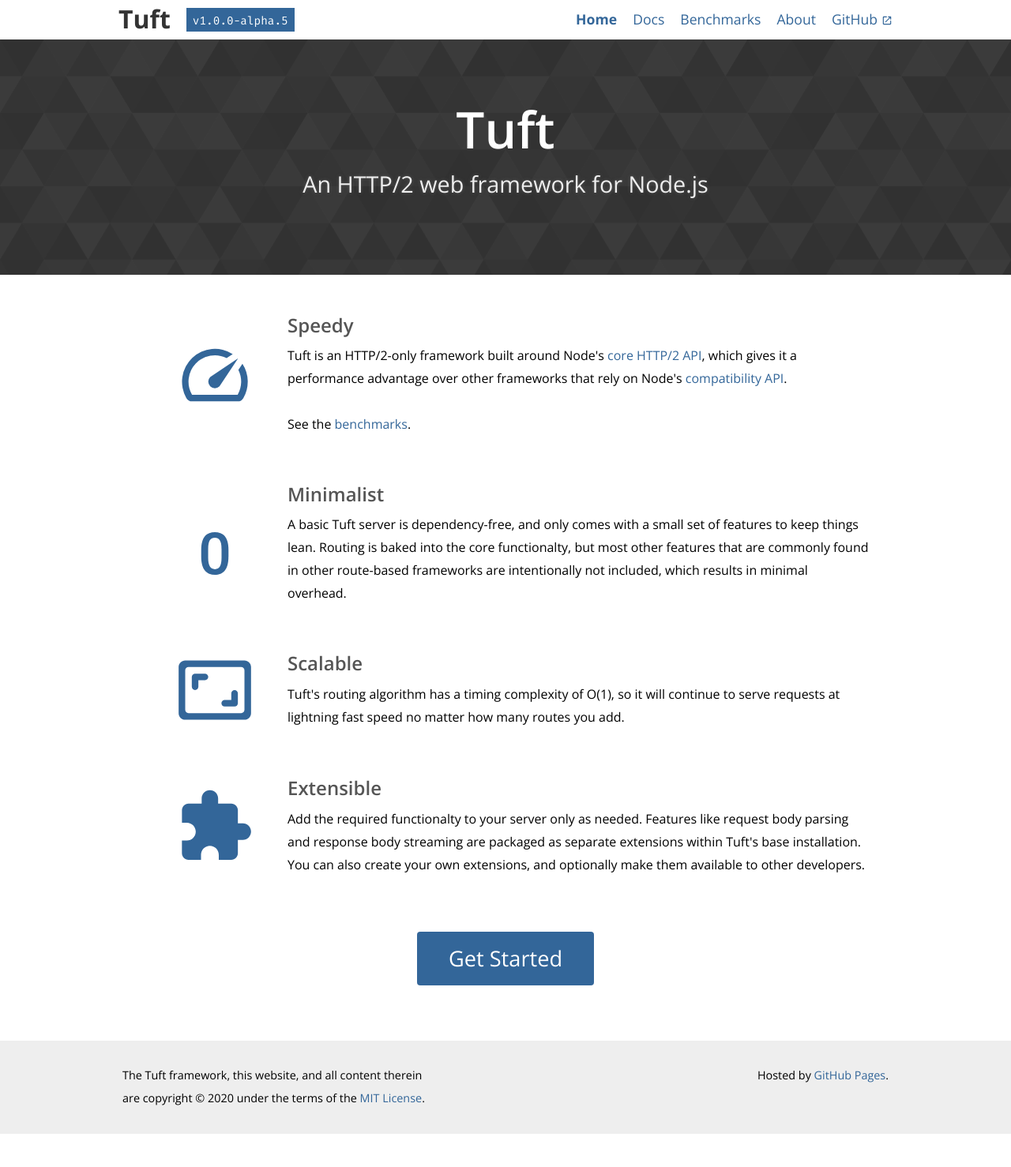
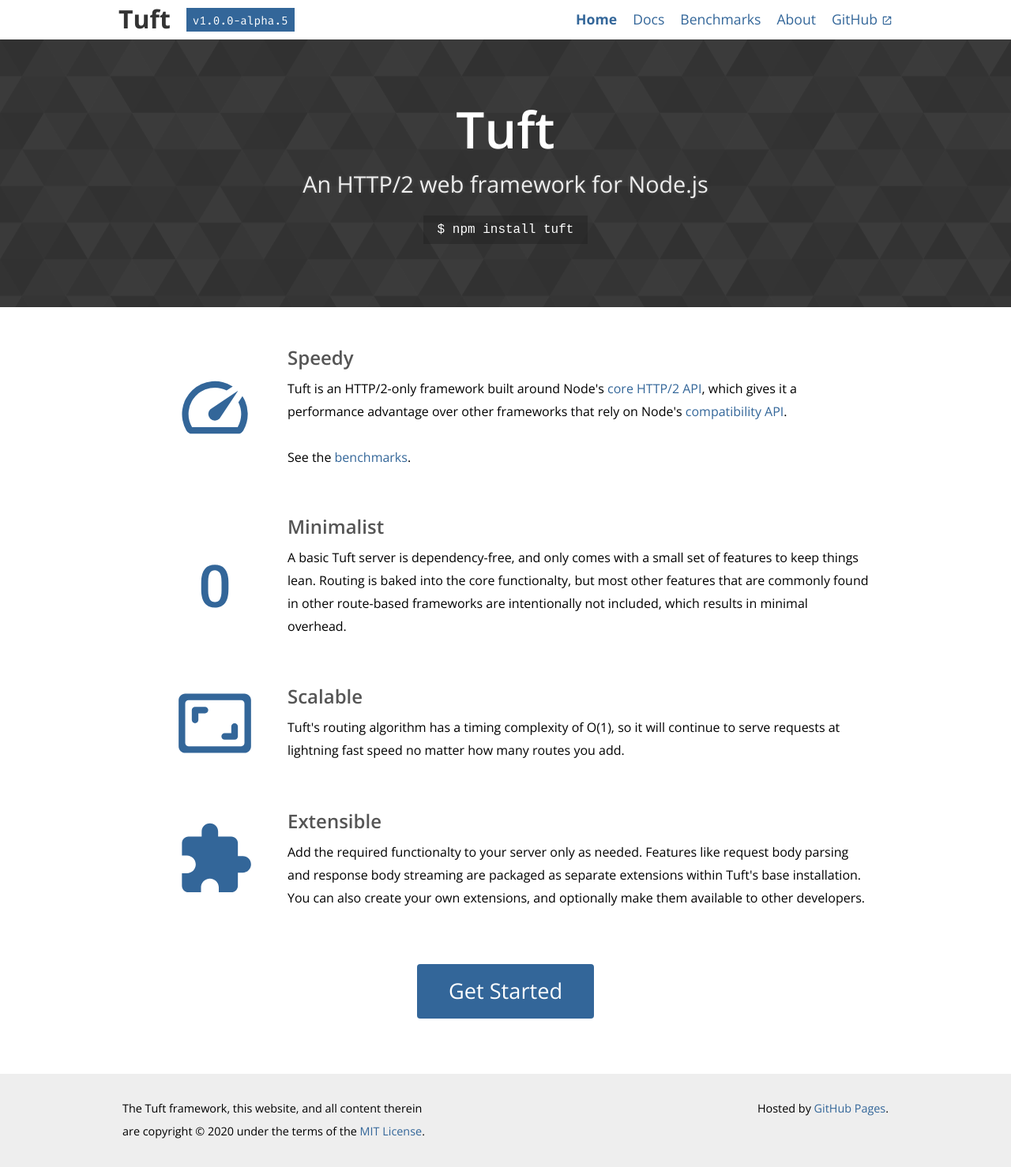
Before and after one commit to tuftjs/tuft.dev, a Jekyll site: the page built from index.html, in a window 1280 px wide. Shown: the whole page at 79% size. Built offline with Jekyll 4.4.1, drawn with Linux system fonts in a browser that asks for light colours; before the commit the page ends 1436 px from its top, so only the background shows below that.

Commit message:
Add 'npm install' code element to landing page

```diff
--- a/_sass/main.scss
+++ b/_sass/main.scss
@@ -93,7 +93,7 @@
   color: #eee;
   text-align: center;
   margin: auto;
-  padding: 0 25px 100px 25px;
+  padding: 0 25px 25px 25px;
   max-width: 630px;
   max-height: 300px;
   text-shadow: 0 0 4px #555;
@@ -554,3 +554,16 @@
 #about-main p {
   margin: 10px 0;
 }
+
+#intro-code-container {
+  display: flex;
+  justify-content: center;
+  margin-bottom: 80px;
+}
+
+#intro-code-container code {
+  background-color: #2227;
+  font-size: 1rem;
+  color: #fff;
+  padding: 4px 18px;
+}
--- a/index.html
+++ b/index.html
@@ -5,6 +5,9 @@
 <section id="intro">
   <h1 id="intro-title">Tuft</h1>
   <p>An HTTP/2 web framework for Node.js</p>
+  <div id="intro-code-container">
+    <code>$ npm install tuft</code>
+  </div>
 </section>
 <section id="features">
   <div id="feature-graphic-1" class="feature-graphic">
```
